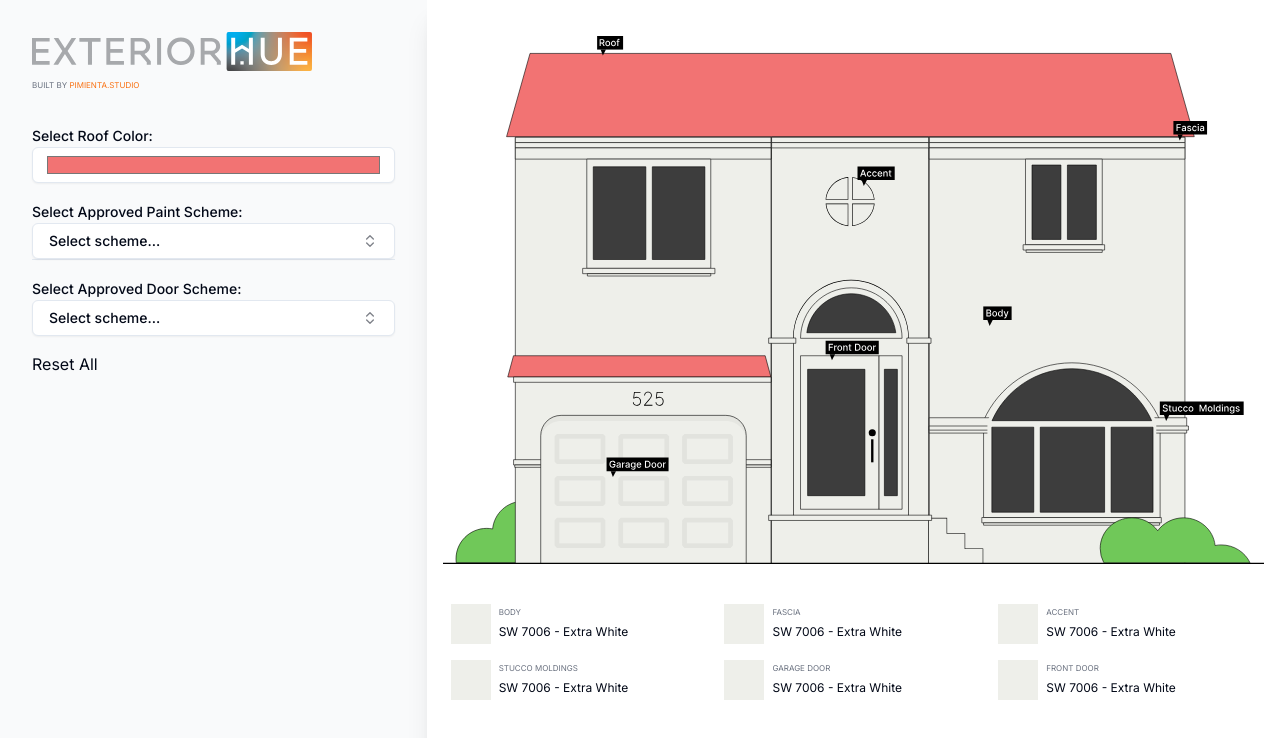
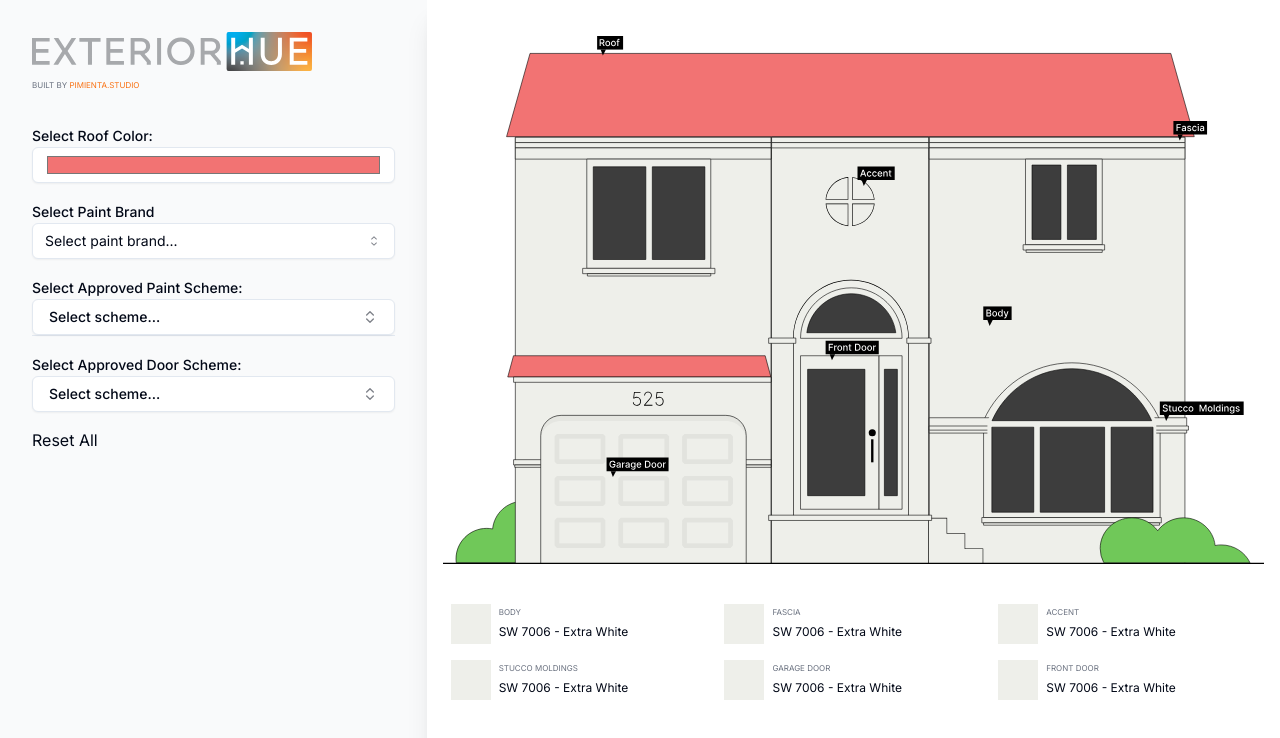
Before and after one commit to pipozoft/exterior-house-paint-visualizer, a Next.js app: page / in a window 1280 px wide. Shown: the top 738 px of the page. Built offline with nearby package versions, Linux system fonts and the light colour scheme.

Commit message:
Add paint brand scheme filtering

```diff
--- a/components/forms/selectors.tsx
+++ b/components/forms/selectors.tsx
@@ -6,12 +6,14 @@ import { SchemeSelector } from "./selectors/approved-schemes";
 import { DoorSelector } from "./selectors/door-schemes";
 import TrimOptionsSelector from "./selectors/trim-options";
 import ReversibleSelector from "./selectors/reversible";
+import BrandSelector from "./selectors/brand";
 
 
 export function SelectorForm() {
   return (
     <React.Suspense>
       <RoofSelector />
+      <BrandSelector />
       <SchemeSelector />
       <TrimOptionsSelector />
       <ReversibleSelector />
--- a/components/forms/selectors/approved-schemes.tsx
+++ b/components/forms/selectors/approved-schemes.tsx
@@ -18,19 +18,25 @@ import { useCallback, useState } from "react";
 import { Label } from "@/components/ui/label";
 import { Check, ChevronsUpDown } from "lucide-react";
 
-const options = schemes.map((s) => {
-    return {
-      value: s.id,
-      label: s.name,
-    };
-  });
-
   export function SchemeSelector() {
     const router = useRouter();
     const searchParams = useSearchParams();
     const [open, setOpen] = useState(false);
 
     const schemeIdParam = searchParams.get("schemeId");
+    const brandParam = searchParams.get("brand");
+
+    const options = brandParam ? schemes.filter(s => s.brand === brandParam).map((s) => {
+        return {
+          value: s.id,
+          label: s.name,
+        };
+      }) : schemes.map((s) => {
+        return {
+          value: s.id,
+          label: s.name,
+        };
+      });
 
     // Get a new searchParams string by merging the current
     // searchParams with a provided key/value pair
@@ -67,7 +73,7 @@ const options = schemes.map((s) => {
               aria-expanded={open}
               className="w-full justify-between"
             >
-              {value
+              {(value && schemeIdParam)
                 ? options.find((option) => option.value === value)?.label
                 : "Select scheme..."}
               <ChevronsUpDown className="ml-2 h-4 w-4 shrink-0 opacity-50" />
--- /dev/null
+++ b/components/forms/selectors/brand.tsx
@@ -0,0 +1,57 @@
+import { getSchemeFromId } from "@/lib/utils";
+import { useRouter, useSearchParams } from "next/navigation";
+import {
+  Select,
+  SelectContent,
+  SelectItem,
+  SelectTrigger,
+  SelectValue,
+} from "@/components/ui/select";
+import { Label } from "@/components/ui/label";
+import { useCallback } from "react";
+
+export default function BrandSelector() {
+  const router = useRouter();
+  const searchParams = useSearchParams();
+
+  const brand = searchParams.get("brand");
+
+  // Get a new searchParams string by merging the current
+  // searchParams with a provided key/value pair
+  const createQueryString = useCallback(
+    (name: string, value: string) => {
+      const params = new URLSearchParams(searchParams.toString());
+      params.set(name, value);
+
+      params.delete('schemeId')
+
+      return params.toString();
+    },
+    [searchParams]
+  );
+
+  const handleChange = (value: string) => {
+    router.push(
+      `${location.pathname}?${createQueryString("brand", value)}`
+    );
+  };
+
+  return (
+    <div className="my-4">
+      <Label>Select Paint Brand</Label>
+      <Select value={brand ? brand : ''} onValueChange={handleChange}>
+        <SelectTrigger className="bg-white">
+          <SelectValue placeholder="Select paint brand..." />
+        </SelectTrigger>
+        <SelectContent>
+          <SelectItem value="BM">
+                Benjamin Moore
+              </SelectItem>
+              <SelectItem value="SW">
+                Sherwin Williams
+              </SelectItem>
+        </SelectContent>
+      </Select>
+    </div>
+  );
+}
```
